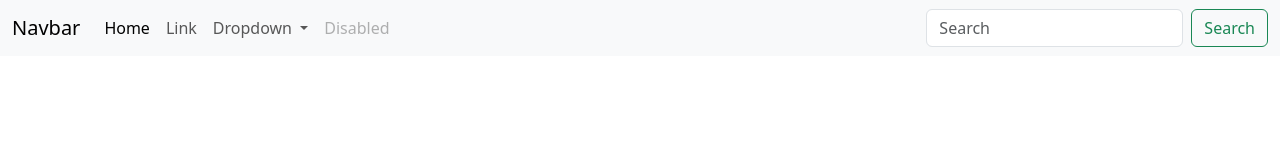
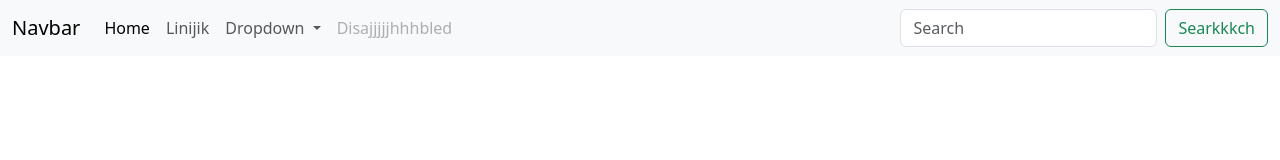
Before and after one commit to anandhacktheworld/sampleRepo, a plain HTML site: page index.html in a window 1280 px wide. Drawn offline with nearby package versions, Linux system fonts and the light colour scheme.

Commit message:
broken features

```diff
--- a/index.html
+++ b/index.html
@@ -19,7 +19,7 @@
                 <a class="nav-link active" aria-current="page" href="#">Home</a>
               </li>
               <li class="nav-item">
-                <a class="nav-link" href="#">Link</a>
+                <a class="nav-link" href="#">Linijik</a>
               </li>
               <li class="nav-item dropdown">
                 <a class="nav-link dropdown-toggle" href="#" role="button" data-bs-toggle="dropdown" aria-expanded="false">
@@ -27,18 +27,18 @@
                 </a>
                 <ul class="dropdown-menu">
                   <li><a class="dropdown-item" href="#">Action</a></li>
-                  <li><a class="dropdown-item" href="#">Another action</a></li>
+                  <li><a class="dropdown-item" href="#">Anuhhhother action</a></li>
                   <li><hr class="dropdown-divider"></li>
-                  <li><a class="dropdown-item" href="#">Something else here</a></li>
+                  <li><a class="dropdown-item" href="#">Somjjjething else here</a></li>
                 </ul>
               </li>
               <li class="nav-item">
-                <a class="nav-link disabled" aria-disabled="true">Disabled</a>
+                <a class="nav-link disabled" aria-disabled="true">Disajjjjjhhhbled</a>
               </li>
             </ul>
             <form class="d-flex" role="search">
               <input class="form-control me-2" type="search" placeholder="Search" aria-label="Search">
-              <button class="btn btn-outline-success" type="submit">Search</button>
+              <button class="btn btn-outline-success" type="submit">Searkkkch</button>
             </form>
           </div>
         </div>
```
